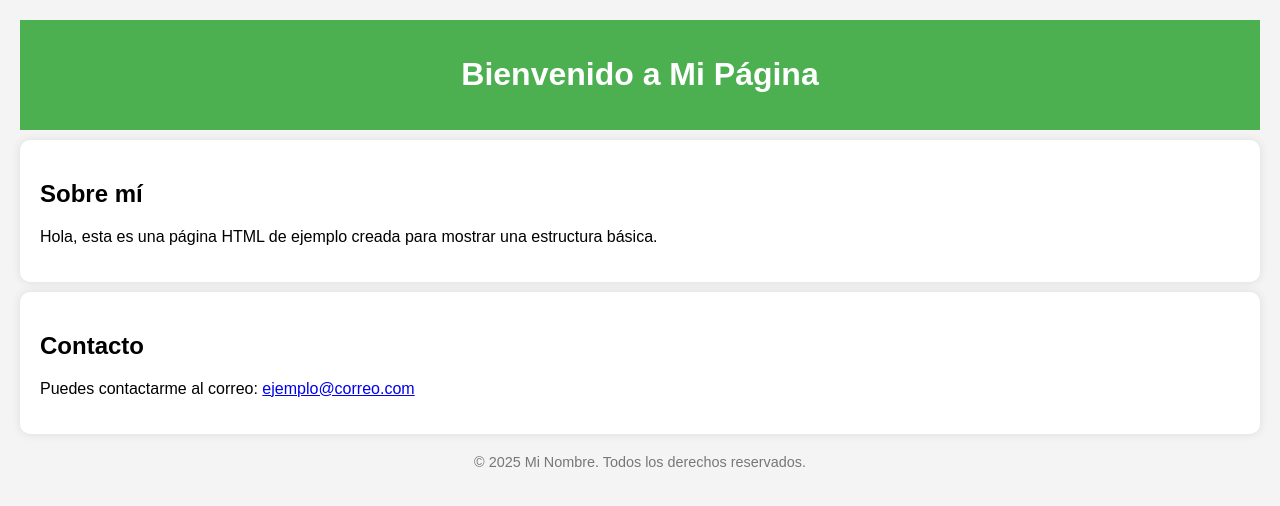
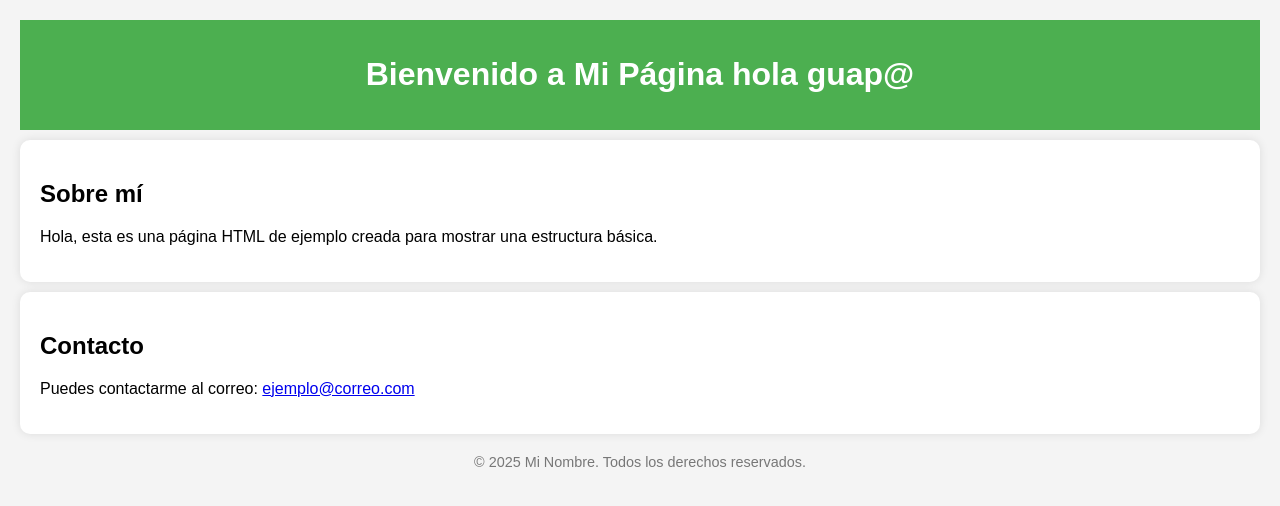
Before and after one commit to Elkinsalvatierra/prueba1, a plain HTML site: page index.html in a window 1280 px wide. Drawn offline with Linux system fonts and the light colour scheme.

Commit message:
actualizado

```diff
--- a/index.html
+++ b/index.html
@@ -32,7 +32,7 @@
 </head>
 <body>
     <header>
-        <h1>Bienvenido a Mi Página</h1>
+        <h1>Bienvenido a Mi Página hola guap@</h1>
     </header>
 
     <section>
```
